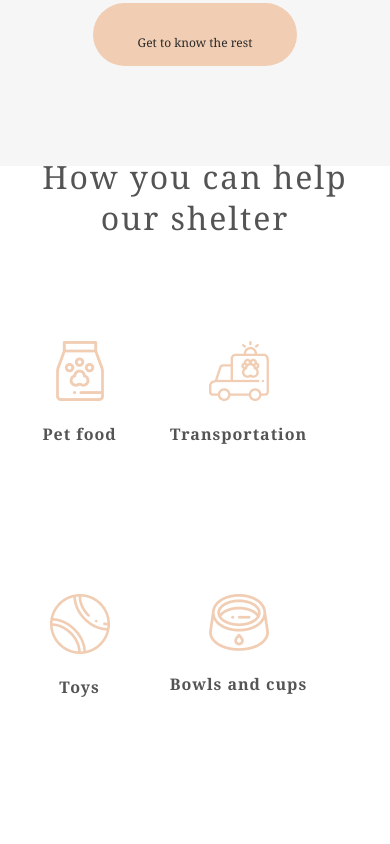
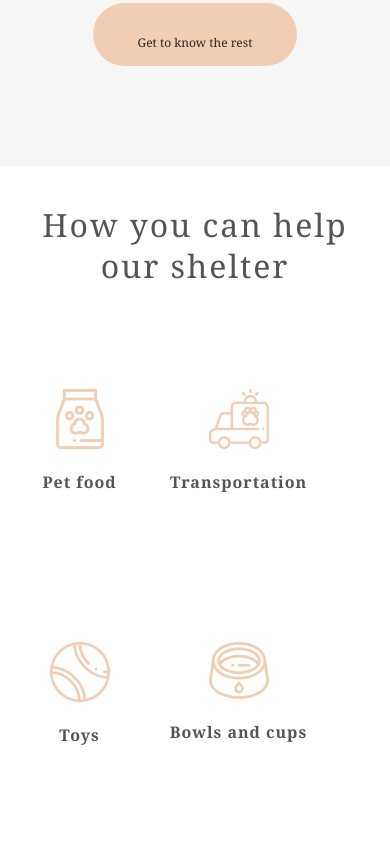
Before and after one commit to istvanvaradi/shelter, a plain HTML site: page pages/main/index.html in a window 390 px wide. Shown: the part 2992-3836 px from the top of the page. Drawn offline with Linux system fonts and the light colour scheme.

Commit message:
fix:fixing margin

```diff
--- a/pages/main/styles.css
+++ b/pages/main/styles.css
@@ -671,6 +671,10 @@ width: auto;
     font-weight: 100;
 
 }
+
+#helpforus{
+    margin-top: 3rem;
+}
 #helpforus h3{
 width: 95vw;
 font-size: 2rem;
```
